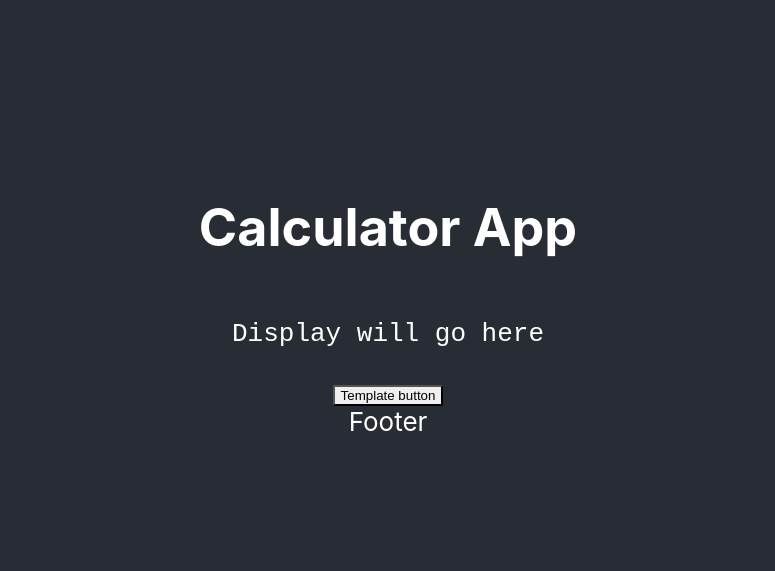
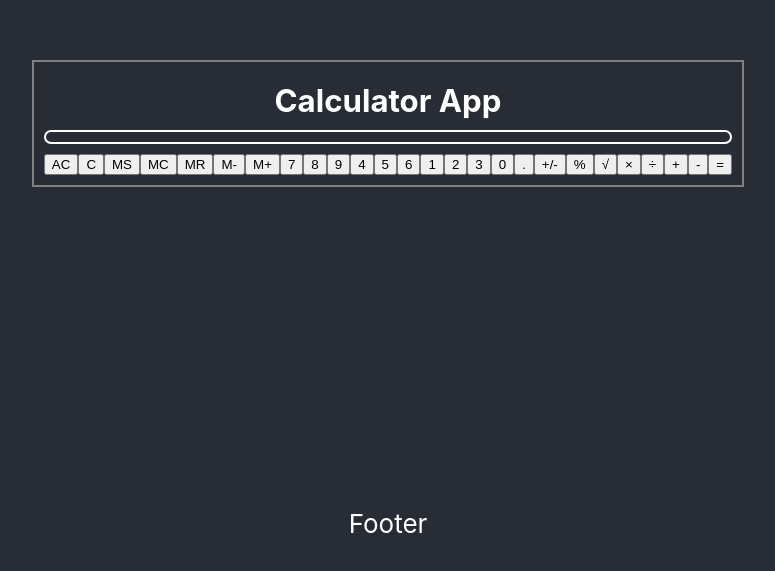
Before and after one commit to adamrodrigues11/react-calculator, a React (Create React App) app: page / in a window 1280 px wide. Shown: the part 101-672 px from the top of the page, without its empty margins (252-1027 px from the left). Built offline with nearby package versions, Linux system fonts and the light colour scheme.

Commit message:
operators and equals working

```diff
--- a/src/components/App.js
+++ b/src/components/App.js
@@ -1,18 +1,107 @@
 import '../styles/App.css';
 import Header from './Header';
 import Display from './Display';
-import ButtonArea from './ButtonArea';
 import Button from './Button';
 import Footer from './Footer';
 
+import { useState, useEffect } from 'react';
+import { calculatorButtons } from '../data/calculator-bonus-03-button-data.js'
+
+
 function App() {
+  const [memory, setMemory] = useState(0);
+  const [operator, setOperator] = useState("");
+  const [operandA, setOperandA] = useState("");
+  const [operandB, setOperandB] = useState("");
+
+  function updateOperands(value) {
+    operator ? setOperandB(operandB + value) : setOperandA(operandA + value);
+  }
+
+  function updateOperator(value) {
+    if (!operator) {
+      setOperator(value);
+    }
+  }
+
+  function evaluateExpression() {
+    const operandsFloat = [parseFloat(operandA), parseFloat(operandB)];
+    let result;
+    switch (operator) {
+      case "+":
+        result = operandsFloat[0] + operandsFloat[1];
+        break;
+      case "-":
+        result = operandsFloat[0] - operandsFloat[1];
+        break;
+      case "*":
+        result = operandsFloat[0] * operandsFloat[1];
+        break;
+      case "/":
+        result = operandsFloat[0] / operandsFloat[1];
+        break;
+    }
+    return result;
+  }
+
+  const handleButtonClicked = (button) => {
+    switch(button.getAttribute("data-type")) {
+      case "number":
+        updateOperands(button.value);
+        break;
+      case "operator":
+        updateOperator(button.value);
+        break;
+      case "enter":
+        const result = evaluateExpression();
+        setOperandA(result);
+        setOperator("");
+        setOperandB("");
+        break;
+      case "clear":
+        break;
+      case "memory":
+        break;
+      case "sign":
+        break;
+      case "percent":
+        break;
+      case "sqrt":
+        break;
+      default:
+        break;
+    }
+  }
+
+  const createButtons = () => {
+    const buttons = calculatorButtons.map((buttonData, index) =>
+      <Button
+        key={ index }
+        dataType ={ buttonData.type }
+        className={ buttonData.className }
+        value={ buttonData.value }
+        text={ buttonData.text}
+        handleButtonClicked={handleButtonClicked}
+      />
+  )
+    return(
+      <div>{buttons}</div>
+    );
+  }
+
+  useEffect(() => {
+    createButtons()
+  }, [])
+
   return (
-    <div className="App">
-      <Header title={"Calculator App"}/>
-      <Display />
-      <ButtonArea>
-        <Button />
-      </ButtonArea>
+    <div className="wrapper">
+      <div className="calculator">
+        <Header title={"Calculator App"}/>
+        <Display text={ operandA + operator + operandB }/>
+        <div className='buttonArea'>
+        {createButtons()}
+        </div>
+      </div>
       <Footer />
     </div>
   );
--- a/src/components/Button.js
+++ b/src/components/Button.js
@@ -1,10 +1,14 @@
 import React from 'react'
 import styles from '../styles/Button.module.css';
 
-function Button() {
+function Button( {dataType, className, value, text, handleButtonClicked} ) {
+  const handleClick = (e) => {
+    handleButtonClicked(e.target);
+  }
+
   return (
-    <div><button className={styles.button}>Template button</button></div>
-  )
+      <button data-type={dataType} className={className} value={value} onClick={handleClick}>{text}</button>
+  );
 }
 
 export default Button;
--- a/src/components/ButtonArea.js
+++ /dev/null
@@ -1,12 +0,0 @@
-import React from 'react'
-import styles from '../styles/ButtonArea.module.css';
-
-function ButtonArea( {children} ) {
-  return (
-    <div className={styles.buttonArea}>
-        {children}
-    </div>
-  )
-}
-
-export default ButtonArea;
--- a/src/components/Display.js
+++ b/src/components/Display.js
@@ -1,9 +1,9 @@
 import React from 'react'
 import styles from '../styles/Display.module.css';
 
-function Display() {
+function Display( { text }) {
   return (
-    <div className={styles.display}><p>Display will go here</p></div>
+    <div className={styles.display}><p>{ text }</p></div>
   );
 }
 
--- a/src/components/Header.js
+++ b/src/components/Header.js
@@ -1,8 +1,9 @@
 import React from 'react'
+import styles from '../styles/Header.module.css'
 
 function Header({ title }) {
   return (
-    <header><h1>{title}</h1></header>
+    <header className={styles.Header}><h1>{title}</h1></header>
   );
 }
 
--- a/src/styles/App.css
+++ b/src/styles/App.css
@@ -1,11 +1,27 @@
-.App{
+.wrapper{
+  box-sizing: border-box;
   text-align: center;
   background-color: #282c34;
   min-height: 100vh;
   display: flex;
   flex-direction: column;
   align-items: center;
-  justify-content: center;
+  justify-content: space-around;
   font-size: calc(10px + 2vmin);
   color: white;
+  margin: 0;
 }
+
+*, *:before, *:after {
+  box-sizing: inherit;
+}
+
+.calculator {
+  border: solid grey 2px;
+  padding: 10px;
+}
+
+.buttonArea {
+  display: flex;
+
+}
--- a/src/styles/ButtonArea.module.css
+++ /dev/null
@@ -1,4 +0,0 @@
-.buttonArea {
-    display: flex;
-
-}
--- a/src/styles/Display.module.css
+++ b/src/styles/Display.module.css
@@ -1,3 +1,13 @@
 .display {
     font-family: 'Courier New', Courier, monospace;
+    width: 100%;
+    border: solid white 2px;
+    border-radius: 10px;
 }
+
+.display p {
+    color: lightgreen;
+    text-align: right;
+    padding: 5px;
+    margin: 0;
+}
--- /dev/null
+++ b/src/styles/Header.module.css
@@ -0,0 +1,5 @@
+.Header h1 {
+    font-size: 1.2em;
+    padding: 10px;
+    margin: 0;
+}
```
